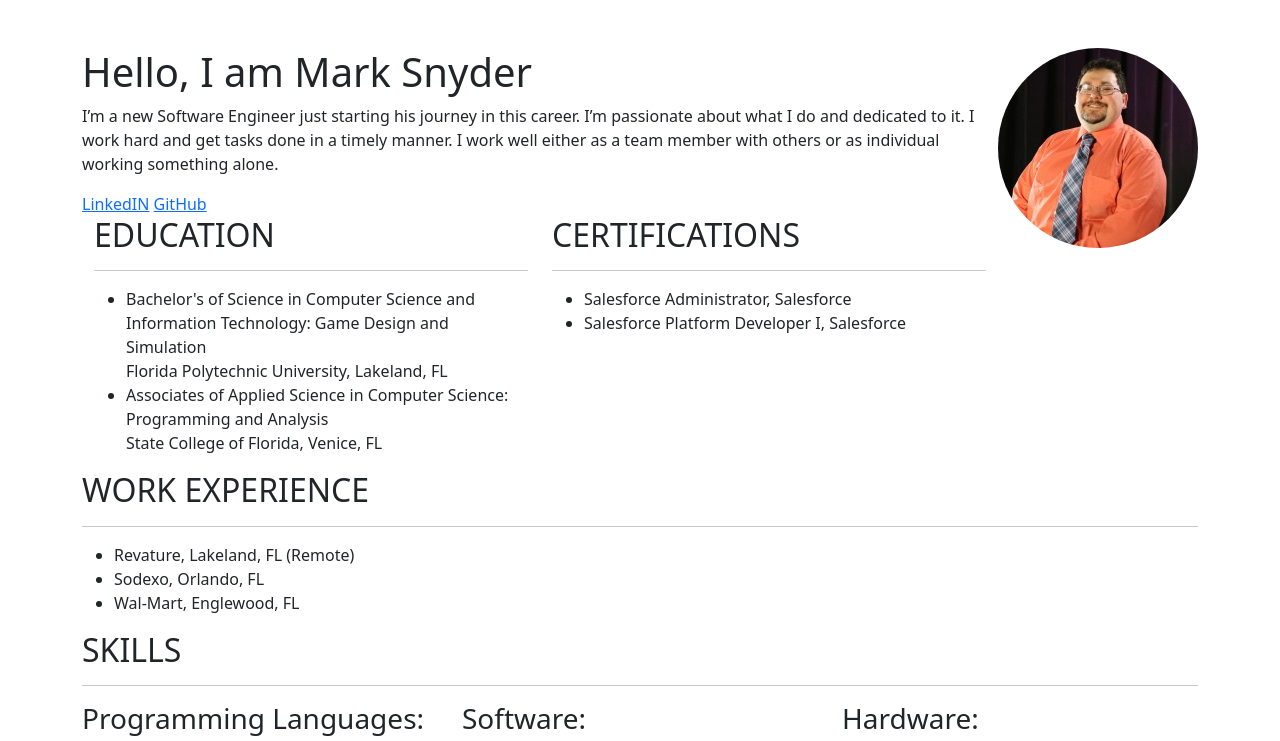
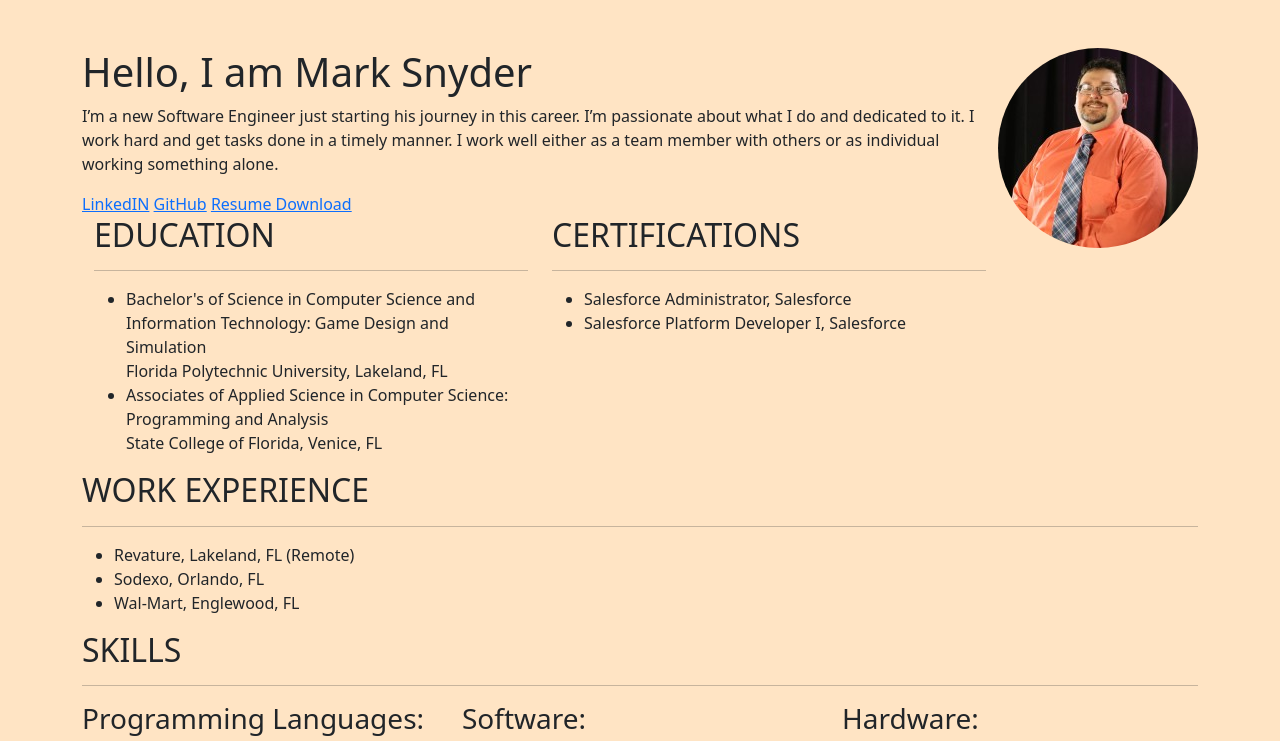
Before and after one commit to Snyder4000/JumpKPMGPortfolioSite, a plain HTML site: page index.html in a window 1280 px wide. Shown: the top 741 px of the page. Drawn offline with nearby package versions, Linux system fonts and the light colour scheme.

Commit message:
add BG Color and Download link for Resume PDF

```diff
--- a/index.html
+++ b/index.html
@@ -21,7 +21,11 @@
       name="description"
       content="This is a project portfolio for Mark Snyder"
     />
-
+    <style>
+      body{
+        background-color: bisque;
+      }
+    </style>
   </head>
   <!-- All DOM data to be rendered / displayed is in the <body> -->
   <body>
@@ -41,6 +45,7 @@
             </div>
             <a href="https://www.linkedin.com/in/mark-snyder-69871ba4/">LinkedIN</a>
             <a href="https://github.com/Snyder4000">GitHub</a>
+            <a href="./documents/MarkSndyerResume.pdf">Resume Download</a>
           </div>
         </section>
         <section class="resume">
```
